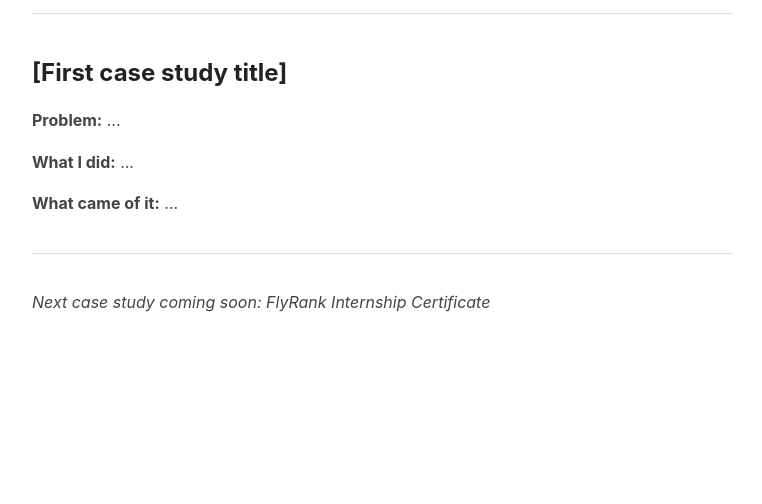
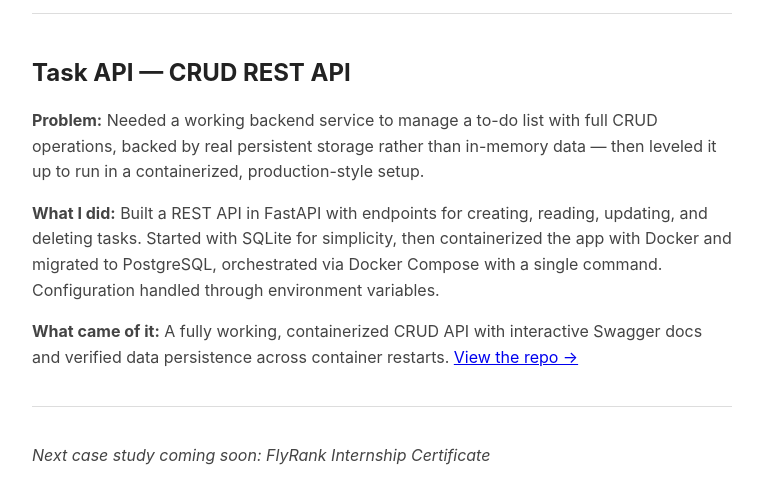
Before and after one commit to Ricsmokey/Ricsmokey.github.io, a plain HTML site: page index.html in a window 1280 px wide. Shown: the part 144-648 px from the top of the page, without its empty margins (258-1020 px from the left). Drawn offline with Linux system fonts and the light colour scheme.

Commit message:
Update index.html

```diff
--- a/index.html
+++ b/index.html
@@ -19,11 +19,12 @@
   <p class="tagline">ML Engineer · Data Engineer</p>
 
   <div class="case">
-    <h2>[First case study title]</h2>
-    <p><strong>Problem:</strong> ...</p>
-    <p><strong>What I did:</strong> ...</p>
-    <p><strong>What came of it:</strong> ...</p>
-  </div>
+  <h2>Task API — CRUD REST API</h2>
+  <p><strong>Problem:</strong> Needed a working backend service to manage a to-do list with full CRUD operations, backed by real persistent storage rather than in-memory data — then leveled it up to run in a containerized, production-style setup.</p>
+  <p><strong>What I did:</strong> Built a REST API in FastAPI with endpoints for creating, reading, updating, and deleting tasks. Started with SQLite for simplicity, then containerized the app with Docker and migrated to PostgreSQL, orchestrated via Docker Compose with a single command. Configuration handled through environment variables.</p>
+  <p><strong>What came of it:</strong> A fully working, containerized CRUD API with interactive Swagger docs and verified data persistence across container restarts. <a href="https://github.com/Ricsmokey/CRUD-API" target="_blank">View the repo →</a></p>
+</div>
+
 
   <div class="case">
     <p class="status">Next case study coming soon: FlyRank Internship Certificate</p>
```
